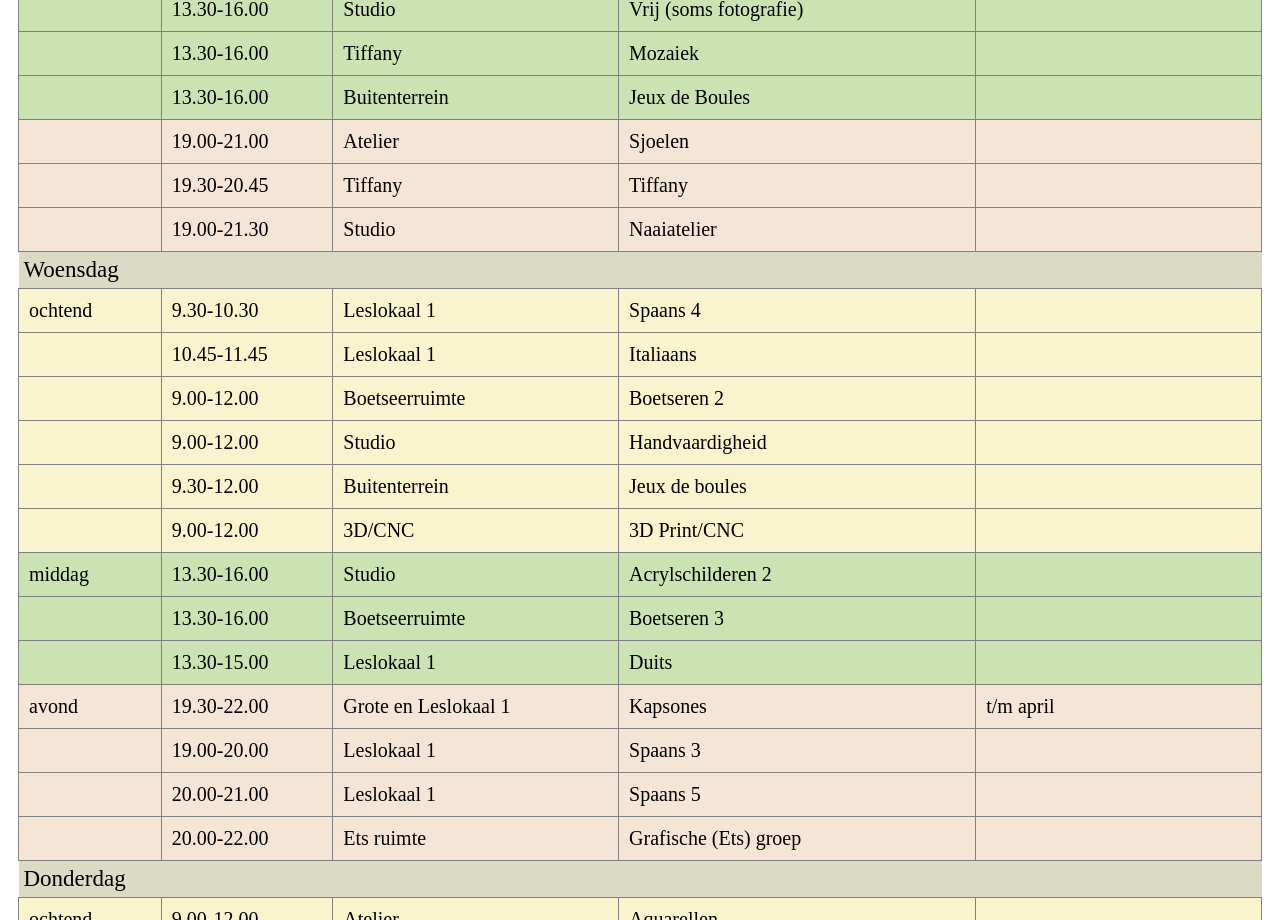
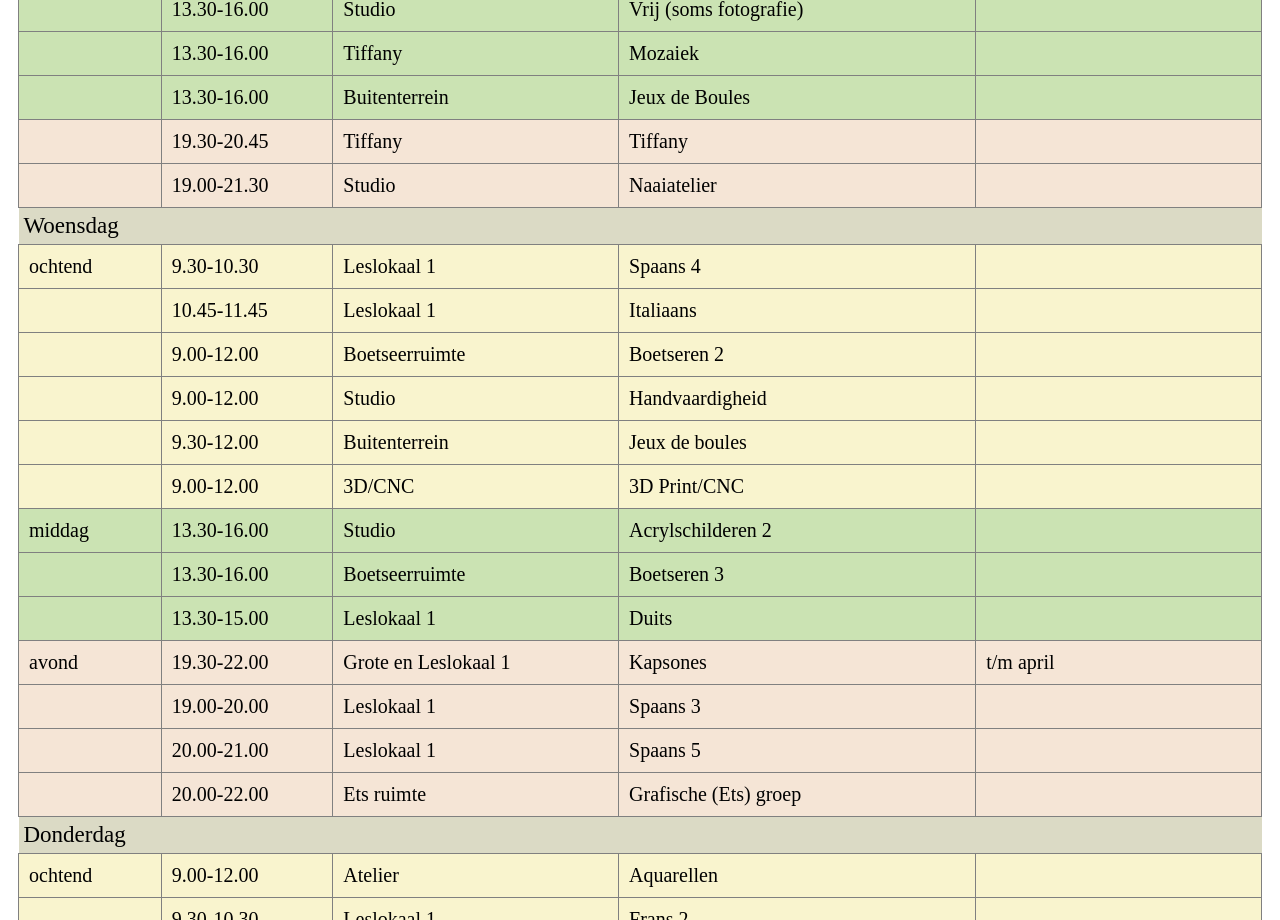
Before and after one commit to hobbycentrumnuennen/hobbycentrumnuennen.github.io, a plain HTML site: page dagweekprogramma-per-dag.html in a window 1280 px wide. Shown: the part 980-1900 px from the top of the page. Drawn offline with Linux system fonts and the light colour scheme.

Commit message:
removed sjoelen

```diff
--- a/dagweekprogramma-per-dag.html
+++ b/dagweekprogramma-per-dag.html
@@ -238,13 +238,6 @@
             <td></td>
         </tr>
         <!------------->
-        <tr class="tra">
-            <td></td>
-            <td>19.00-21.00</td>
-            <td>Atelier</td>
-            <td>Sjoelen</td>
-            <td></td>
-        </tr>
 
         <tr class="tra">
             <td></td>
```
Also changed, not shown: dagweekprogramma-per-activiteit.html (+1 -7 lines).
